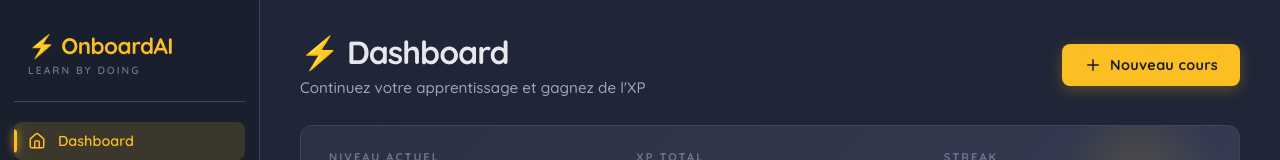
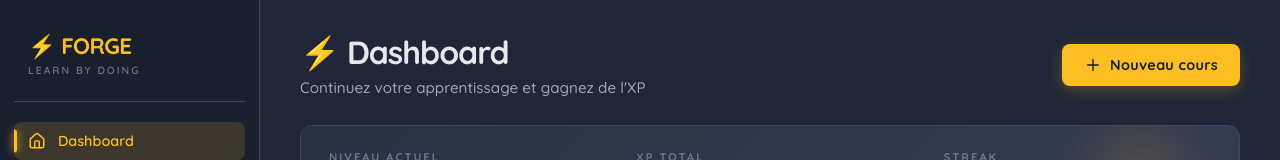
Before and after one commit to MontassarHM/forge, a React (Create React App) app: page / in a window 1280 px wide. Shown: the top 160 px of the page. Built offline with nearby package versions, Linux system fonts and the light colour scheme.

Commit message:
Fix application name

```diff
--- a/src/components/Sidebar.jsx
+++ b/src/components/Sidebar.jsx
@@ -27,7 +27,7 @@ function Sidebar() {
     <>
       <aside className="sidebar">
         <div className="logo">
-          <h2>⚡ OnboardAI</h2>
+          <h2>⚡ FORGE</h2>
           <p>LEARN BY DOING</p>
         </div>
 
```
